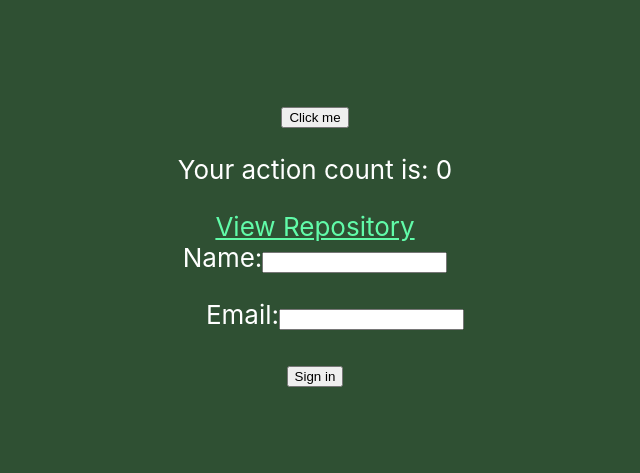
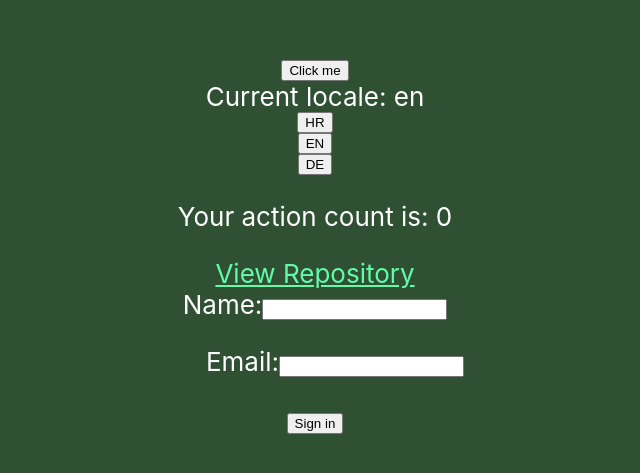
Before and after one commit to dstrekelj/algebra-example-react-app, a React (Create React App) app: page / in a window 1280 px wide. Shown: the part 153-626 px from the top of the page, without its empty margins (325-965 px from the left). Built offline with nearby package versions, Linux system fonts and the light colour scheme.

Commit message:
Add localisation to AppContext

```diff
--- a/src/App.js
+++ b/src/App.js
@@ -35,6 +35,12 @@ function App() {
     <div className="App">
       <header className="App-header">
         <button onClick={() => appState.setId("foo")}>Click me</button>
+        <div>
+          {appState.translate("currentLocale")}: {appState.locale}
+        </div>
+        <button onClick={() => appState.setLocale("hr")}>HR</button>
+        <button onClick={() => appState.setLocale("en")}>EN</button>
+        <button onClick={() => appState.setLocale("de")}>DE</button>
         <p>Your action count is: {actionCount}</p>
         <RepositoryLink>View Repository</RepositoryLink>
         {loginState === null && <LoginForm onLogin={handleLogin} />}
--- a/src/contexts/AppContext.jsx
+++ b/src/contexts/AppContext.jsx
@@ -3,13 +3,31 @@ import React, { useState } from "react";
 export const AppContext = React.createContext();
 export const AppConsumer = AppContext.Consumer;
 
+const translations = {
+  "en.currentLocale": "Current locale",
+  "hr.currentLocale": "Trenutni jezik",
+};
+
 export function AppProvider(props) {
   const [state, setState] = useState(props.value);
+  const [locale, setLocale] = useState("en");
 
   const value = {
+    locale: locale,
     state: state,
     setState: setState,
     setId: (id) => setState((state) => ({ ...state, id: id })),
+    setLocale: (locale) => setLocale(locale),
+    translate: (key) => {
+      const translationKey = `${locale}.${key}`;
+      const translationValue = translations[translationKey];
+
+      if (translationValue === undefined) {
+        return translationKey;
+      } else {
+        return translationValue;
+      }
+    },
   };
 
   return <AppContext.Provider value={value}>{props.children}</AppContext.Provider>;
```
